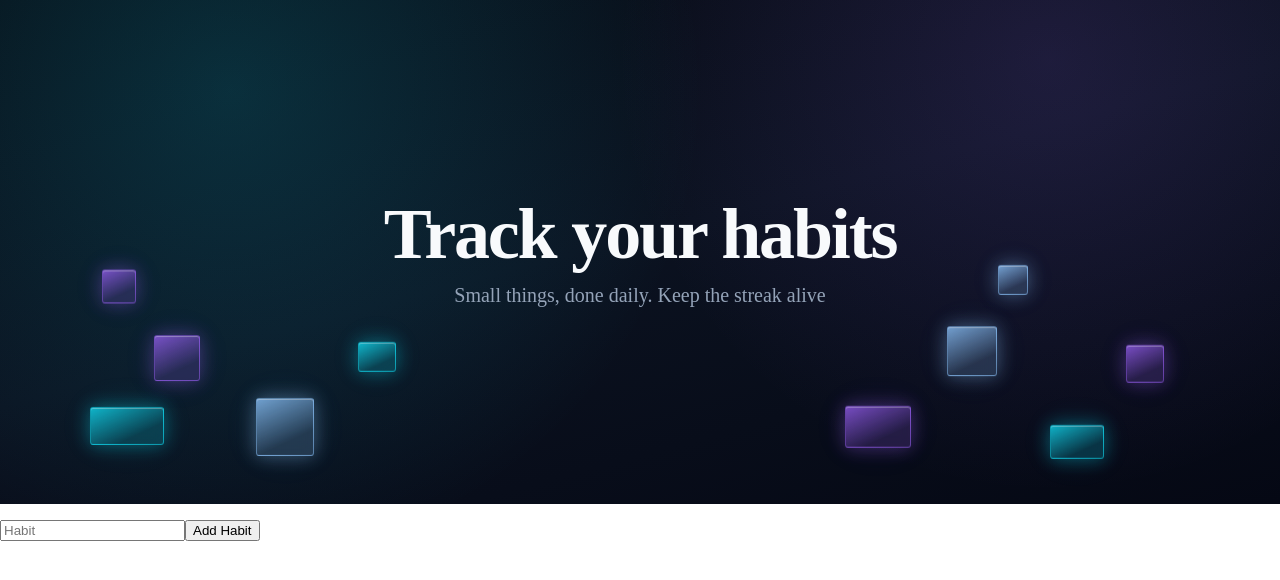
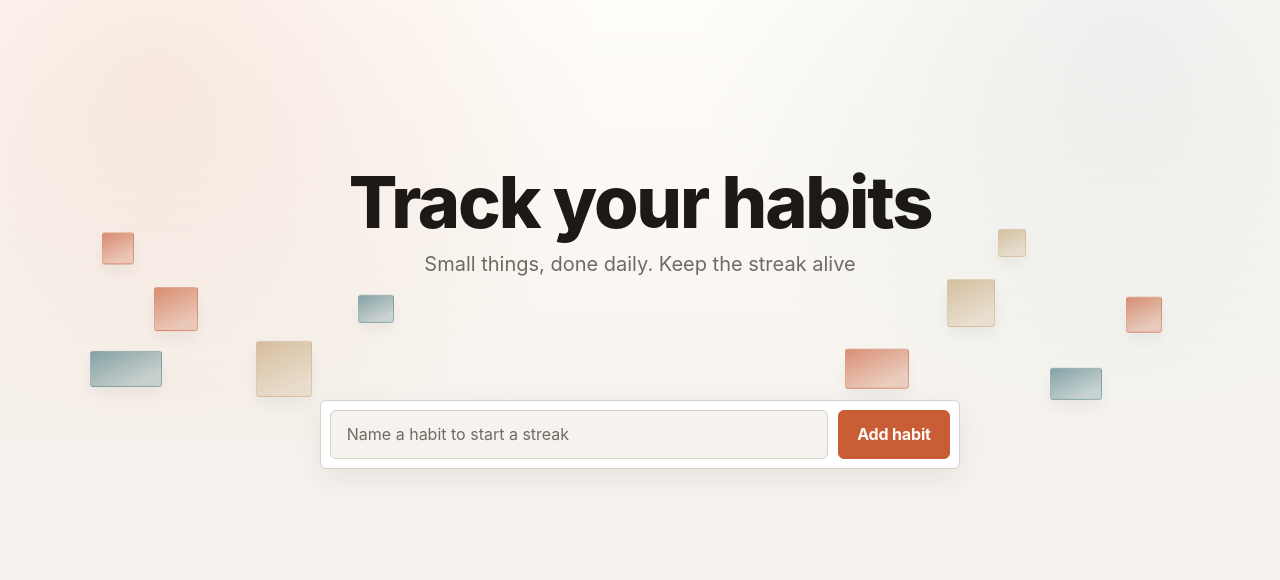
Before and after one commit to J-reyes/habit-tracker, a React (Vite) app: page / in a window 1280 px wide. Shown: the top 580 px of the page. Built offline with nearby package versions, Linux system fonts and the light colour scheme.

Commit message:
styled add habit form + restyled header

```diff
--- a/src/App.css
+++ b/src/App.css
@@ -0,0 +1,9 @@
+.main {
+  width: min(40rem, calc(100% - 2rem));
+  margin: -2.5rem auto 3rem;
+  display: flex;
+  flex-direction: column;
+  gap: 1.25rem;
+  position: relative;
+  z-index: 1;
+}
--- a/src/App.tsx
+++ b/src/App.tsx
@@ -47,6 +47,7 @@ function App() {
   return (
     <>
       <Header />
+      <main className="main">
         <AddHabitsForm onAddHabits={handleAddHabits} />
         <HabitList
           habits={habits}
@@ -54,6 +55,7 @@ function App() {
           onToggleToday={handleToggleToday}
           today={todayISO}
         />
+      </main>
     </>
   );
 }
--- a/src/components/AddHabitsForm/AddHabitsForm.module.css
+++ b/src/components/AddHabitsForm/AddHabitsForm.module.css
@@ -0,0 +1,53 @@
+.form {
+  display: flex;
+  gap: 0.6rem;
+  padding: 0.55rem;
+  background: var(--panel);
+  border: 1px solid hsl(var(--line));
+  border-radius: var(--radius);
+  box-shadow: 0 10px 30px hsl(30 12% 20% / 0.08);
+}
+
+.input {
+  flex: 1;
+  min-width: 0;
+  padding: 0.85rem 1rem;
+  border: 1px solid hsl(var(--line));
+  border-radius: var(--radius);
+  background: var(--ink);
+  color: var(--text);
+  font: inherit;
+  font-size: 1rem;
+  outline: none;
+}
+
+.input::placeholder {
+  color: var(--muted);
+}
+
+.input:focus {
+  border-color: hsl(var(--violet));
+  box-shadow: 0 0 0 3px hsl(var(--violet) / 0.16);
+}
+
+.submit {
+  flex-shrink: 0;
+  padding: 0.85rem 1.15rem;
+  border: 1px solid hsl(var(--violet));
+  border-radius: var(--radius);
+  background: hsl(var(--violet));
+  color: #fffaf6;
+  font: inherit;
+  font-weight: 650;
+  letter-spacing: -0.01em;
+  cursor: pointer;
+}
+
+.submit:hover {
+  background: hsl(16 58% 44%);
+}
+
+.submit:focus-visible {
+  outline: 2px solid hsl(var(--cyan));
+  outline-offset: 2px;
+}
--- a/src/components/AddHabitsForm/AddHabitsForm.tsx
+++ b/src/components/AddHabitsForm/AddHabitsForm.tsx
@@ -1,5 +1,6 @@
 import type { Habit } from "../../types"
 import { useState } from "react"
+import styles from "./AddHabitsForm.module.css"
 
 interface AddHabitsFormProps {
 
@@ -18,9 +19,20 @@ function AddHabitsForm({ onAddHabits }: AddHabitsFormProps) {
 
 
     return (
-        <form onSubmit={handleSubmitHabit}>
-            <input type="text" placeholder="Habit" name="name" value={habitName} onChange={(e) => setHabitName(e.target.value)} required/>
-            <button type="submit">Add Habit</button>
+        <form className={styles.form} onSubmit={handleSubmitHabit}>
+            <input
+                className={styles.input}
+                type="text"
+                placeholder="Name a habit to start a streak"
+                name="name"
+                value={habitName}
+                onChange={(e) => setHabitName(e.target.value)}
+                required
+                aria-label="Habit name"
+            />
+            <button className={styles.submit} type="submit">
+                Add habit
+            </button>
         </form>
     )
 }
--- a/src/components/HabitItem/HabitItem.tsx
+++ b/src/components/HabitItem/HabitItem.tsx
@@ -17,7 +17,6 @@ function HabitItem({ habit, today, streak, longestStreak, onDeleteHabit, onToggl
     // }
 
 
-
     return (
         <li>
             <h3>{habit.name}</h3>
--- a/src/components/Header/Header.module.css
+++ b/src/components/Header/Header.module.css
@@ -10,11 +10,11 @@
   gap: 0.75rem;
   padding: 2rem 1.5rem;
   text-align: center;
-  color: #e2e8f0;
+  color: var(--text);
   background:
-    radial-gradient(circle at 18% 18%, hsl(186 94% 52% / 0.16), transparent 42%),
-    radial-gradient(circle at 82% 12%, hsl(263 84% 66% / 0.14), transparent 38%),
-    linear-gradient(165deg, #070b14 0%, #0b1220 48%, #050814 100%);
+    radial-gradient(circle at 12% 20%, hsl(var(--violet) / 0.12), transparent 38%),
+    radial-gradient(circle at 88% 10%, hsl(var(--cyan) / 0.1), transparent 36%),
+    linear-gradient(180deg, var(--ink-mid) 0%, var(--ink) 100%);
 }
 
 .blocks {
@@ -25,34 +25,30 @@
 }
 
 .block {
-  --hsl: 186 94% 52%;
+  --hsl: var(--cyan);
   position: absolute;
   border-radius: 3px;
   background:
     linear-gradient(
       155deg,
-      hsl(var(--hsl) / 0.85) 0%,
-      hsl(var(--hsl) / 0.22) 70%
+      hsl(var(--hsl) / 0.72) 0%,
+      hsl(var(--hsl) / 0.28) 80%
     );
-  border: 1px solid hsl(var(--hsl) / 0.55);
-  box-shadow:
-    0 0 18px hsl(var(--hsl) / 0.4),
-    0 0 40px hsl(var(--hsl) / 0.12),
-    inset 0 1px 0 hsl(0 0% 100% / 0.35);
-  backdrop-filter: blur(6px);
+  border: 1px solid hsl(var(--hsl) / 0.35);
+  box-shadow: 0 8px 18px hsl(30 12% 20% / 0.06);
   animation: assemble-and-float 9s ease-in-out infinite;
 }
 
 .cyan {
-  --hsl: 186 94% 52%;
+  --hsl: var(--cyan);
 }
 
 .violet {
-  --hsl: 263 84% 66%;
+  --hsl: var(--violet);
 }
 
 .ice {
-  --hsl: 210 100% 78%;
+  --hsl: var(--ice);
 }
 
 .title,
@@ -67,14 +63,14 @@
   font-weight: 800;
   letter-spacing: -0.03em;
   line-height: 1.05;
-  color: #f8fafc;
+  color: var(--text);
 }
 
 .subtitle {
   margin: 0;
   max-width: 40ch;
   font-size: clamp(1rem, 2vw, 1.25rem);
-  color: #94a3b8;
+  color: var(--muted);
 }
 
 @keyframes assemble-and-float {
--- a/src/index.css
+++ b/src/index.css
@@ -1,12 +1,34 @@
+:root {
+  --ink: #f6f3ee;
+  --ink-mid: #fffdf9;
+  --panel: #ffffff;
+  --line: 30 10% 82%;
+  --text: #1c1917;
+  --muted: #6f6a64;
+  --cyan: 188 28% 40%;
+  --violet: 16 58% 50%;
+  --ice: 36 40% 62%;
+  --radius: 6px;
+}
+
+* {
+  box-sizing: border-box;
+}
+
+html,
+body,
 #root {
-  min-height: 100vh;
-  display: flex;
-  flex-direction: column;
-  /* justify-content: center; */
-  /* align-items: center; */
-  gap: 1rem;
+  min-height: 100%;
 }
 
 body {
   margin: 0;
+  background: var(--ink);
+  color: var(--text);
+  font-family: Inter, ui-sans-serif, system-ui, sans-serif;
 }
+
+#root {
+  display: flex;
+  flex-direction: column;
+}
```
Lines whose indentation alone changed are shown as unchanged.
